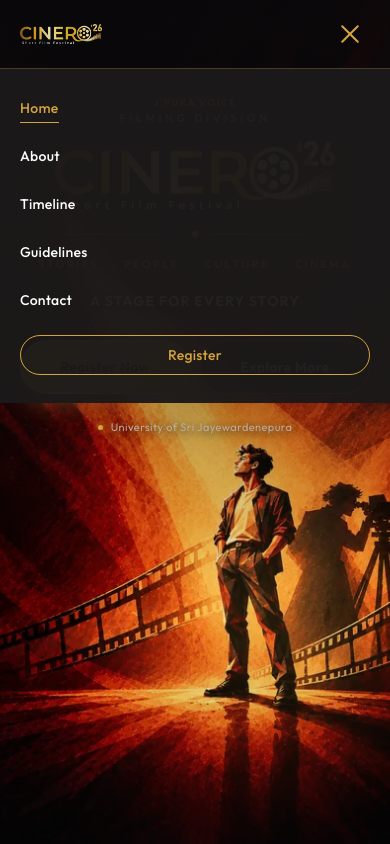
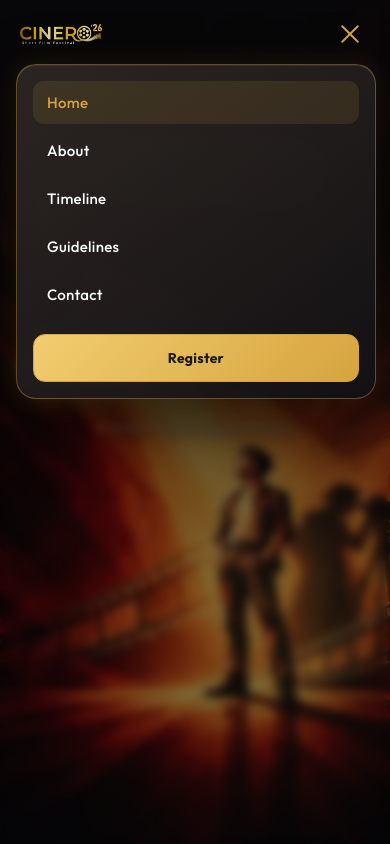
Before and after one commit to KubiForge/Cinero-26, a React (Vite) app: page / in a window 390 px wide. Both pictures are taken after a click on the button "Open menu". Shown: the top 844 px of the page. Built offline with nearby package versions, Linux system fonts and the light colour scheme.

Commit message:
Polish mobile navigation menu

```diff
--- a/src/components/Navbar.css
+++ b/src/components/Navbar.css
@@ -28,6 +28,21 @@
   display: flex;
   align-items: center;
   justify-content: space-between;
+  position: relative;
+  z-index: 2;
+}
+
+.navbar__backdrop {
+  display: none;
+  position: fixed;
+  inset: 0;
+  z-index: 1;
+  padding: 0;
+  border: 0;
+  background: rgba(8, 7, 10, 0.48);
+  -webkit-backdrop-filter: blur(5px);
+  backdrop-filter: blur(5px);
+  cursor: default;
 }
 
 /* Logo (left) */
@@ -178,38 +193,92 @@
 
   .navbar__toggle {
     display: flex;
+    position: relative;
+    z-index: 3;
   }
 
   .navbar__menu {
     position: absolute;
-    top: 100%;
-    left: 0;
-    width: 100%;
+    top: calc(100% + 10px);
+    right: 14px;
+    z-index: 3;
+    width: min(360px, calc(100vw - 28px));
     flex-direction: column;
     align-items: stretch;
-    gap: 20px;
-    padding: 24px 20px 28px;
-    background: rgba(27, 25, 25, 0.97);
-    border-top: 1px solid rgba(213, 164, 62, 0.25);
+    gap: 18px;
+    max-height: calc(100vh - 92px);
+    max-height: calc(100dvh - 92px);
+    overflow-y: auto;
+    padding: 16px;
+    border: 1px solid rgba(213, 164, 62, 0.38);
+    border-radius: 20px;
+    background:
+      linear-gradient(145deg, rgba(45, 39, 35, 0.96), rgba(19, 17, 20, 0.97));
+    box-shadow:
+      0 24px 64px rgba(0, 0, 0, 0.62),
+      0 0 28px rgba(213, 164, 62, 0.12),
+      inset 0 1px 0 rgba(255, 255, 255, 0.08);
+    -webkit-backdrop-filter: blur(24px);
+    backdrop-filter: blur(24px);
     opacity: 0;
     visibility: hidden;
-    transform: translateY(-8px);
-    transition: opacity 0.25s ease, transform 0.25s ease, visibility 0.25s;
+    transform: translateY(-8px) scale(0.98);
+    transform-origin: top right;
+    transition:
+      opacity 0.25s ease,
+      transform 0.25s ease,
+      visibility 0.25s;
   }
 
   .navbar__menu.is-open {
     opacity: 1;
     visibility: visible;
-    transform: translateY(0);
+    transform: translateY(0) scale(1);
   }
 
   .navbar__links {
     flex-direction: column;
-    align-items: flex-start;
-    gap: 18px;
+    align-items: stretch;
+    gap: 5px;
+  }
+
+  .navbar__links li {
+    width: 100%;
+  }
+
+  .navbar__link {
+    display: block;
+    padding: 12px 14px;
+    border-radius: 11px;
+    font-size: 15px;
+    transition:
+      color 0.25s ease,
+      background 0.25s ease;
+  }
+
+  .navbar__link::after {
+    display: none;
+  }
+
+  .navbar__link:hover,
+  .navbar__link.is-active {
+    background: rgba(213, 164, 62, 0.12);
   }
 
   .navbar__register {
-    width: 100%;
+    min-height: 48px;
+    border-radius: 12px;
+    background: linear-gradient(135deg, #f2cd70, #d5a43e);
+    color: #1b1919;
+    font-weight: 700;
+  }
+
+  .navbar__register:hover {
+    background: #f5d77f;
+    color: #1b1919;
+  }
+
+  .navbar__backdrop {
+    display: block;
   }
 }
--- a/src/components/Navbar.tsx
+++ b/src/components/Navbar.tsx
@@ -29,6 +29,15 @@ export default function Navbar({ onNavigate }: NavbarProps = {}) {
 
   return (
     <header className={`navbar ${scrolled ? "navbar--scrolled" : ""}`}>
+      {open && (
+        <button
+          className="navbar__backdrop"
+          type="button"
+          aria-label="Close navigation menu"
+          onClick={() => setOpen(false)}
+        />
+      )}
+
       <div className="navbar__inner">
         <a href="#home" className="navbar__logo" onClick={() => handleNav("#home")}>
           <BrandLogo
@@ -41,8 +50,9 @@ export default function Navbar({ onNavigate }: NavbarProps = {}) {
 
         <button
           className={`navbar__toggle ${open ? "is-open" : ""}`}
-          aria-label="Toggle menu"
+          aria-label={open ? "Close menu" : "Open menu"}
           aria-expanded={open}
+          aria-controls="site-navigation"
           onClick={() => setOpen((o) => !o)}
         >
           <span />
@@ -50,7 +60,10 @@ export default function Navbar({ onNavigate }: NavbarProps = {}) {
           <span />
         </button>
 
-        <nav className={`navbar__menu ${open ? "is-open" : ""}`}>
+        <nav
+          id="site-navigation"
+          className={`navbar__menu ${open ? "is-open" : ""}`}
+        >
           <ul className="navbar__links">
             {siteNavigationLinks.map((link) => (
               <li key={link.href}>
```
